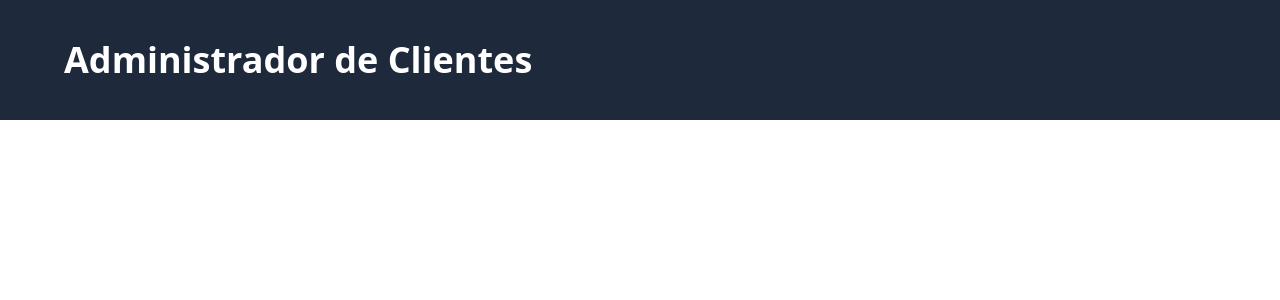
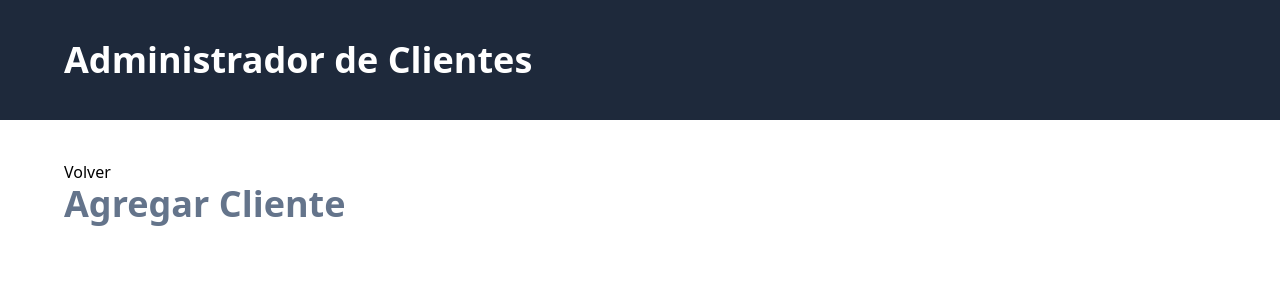
Before and after one commit to Joshjavy/CRM-vue, a Vue app: page /agregar-cliente in a window 1280 px wide. Shown: the top 300 px of the page. Built offline with nearby package versions, Linux system fonts and the light colour scheme.

Commit message:
187. Creando la Vista y Ruta para Nuevos Clientes

```diff
--- a/src/router/index.js
+++ b/src/router/index.js
@@ -5,10 +5,14 @@ const router = createRouter({
   routes: [
     {
       path: '/',
-      name: 'home',
+      name: 'inicio',
       component: Inicio
     },
-
+    {
+      path: '/agregar-cliente',
+      name: 'agregar-cliente',
+      component: ()=> import ('../views/NuevoClienteView.vue'),
+    },
   ]
 })
 
--- a/src/views/ClientesView.vue
+++ b/src/views/ClientesView.vue
@@ -1,9 +1,11 @@
 <script setup>
-
+    import { RouterLink } from "vue-router"
 </script>
-
 <template>
     <div>
+        <div>
+            <RouterLink :to="{name:'agregar-cliente'}">Agregar Cliente</RouterLink>
+        </div>
         <h1 class="text-4xl font-extrabold text-slate-500">Clientes</h1>
     </div>
 </template>
--- /dev/null
+++ b/src/views/NuevoClienteView.vue
@@ -0,0 +1,12 @@
+<script setup>
+    import { RouterLink } from "vue-router"
+</script>
+
+<template>
+    <div>
+        <div>
+            <RouterLink :to="{name:'inicio'}">Volver</RouterLink>
+        </div>
+        <h1 class="text-4xl font-extrabold text-slate-500">Agregar Cliente</h1>
+    </div>
+</template>
```
